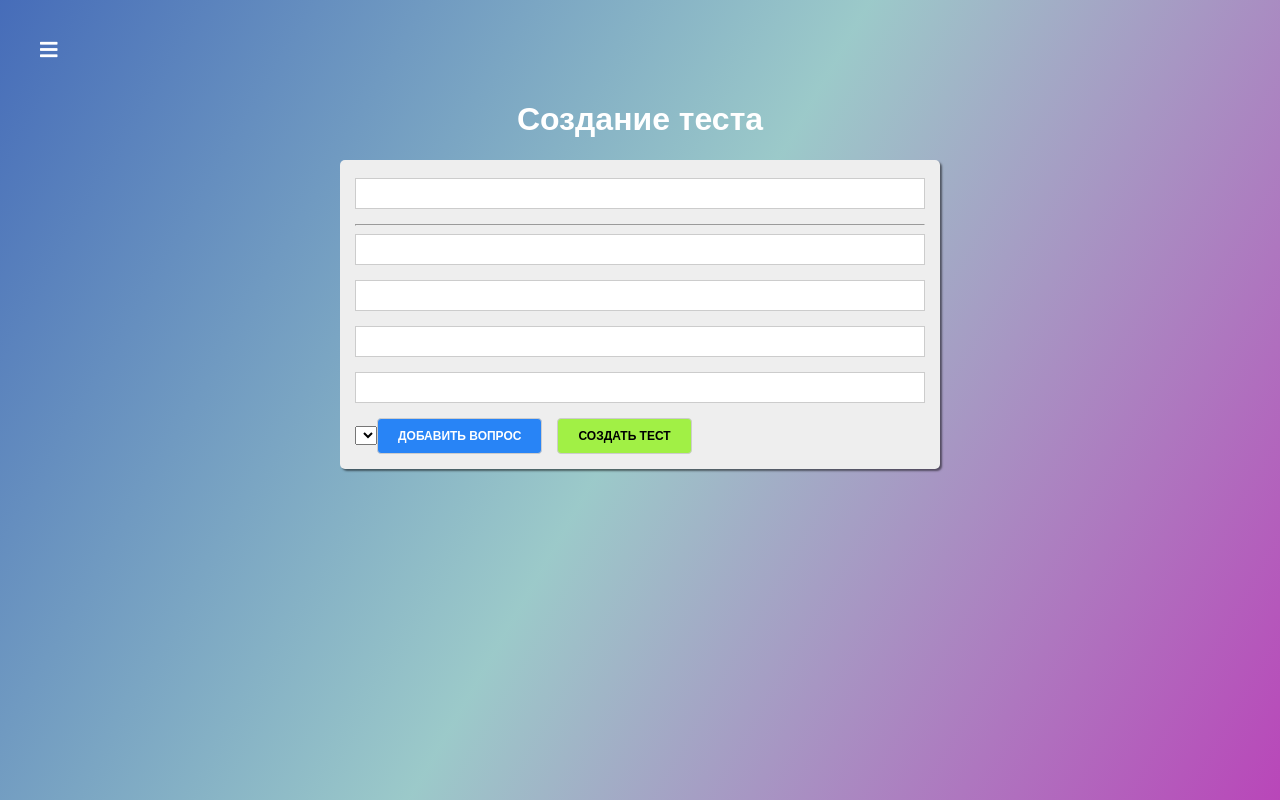
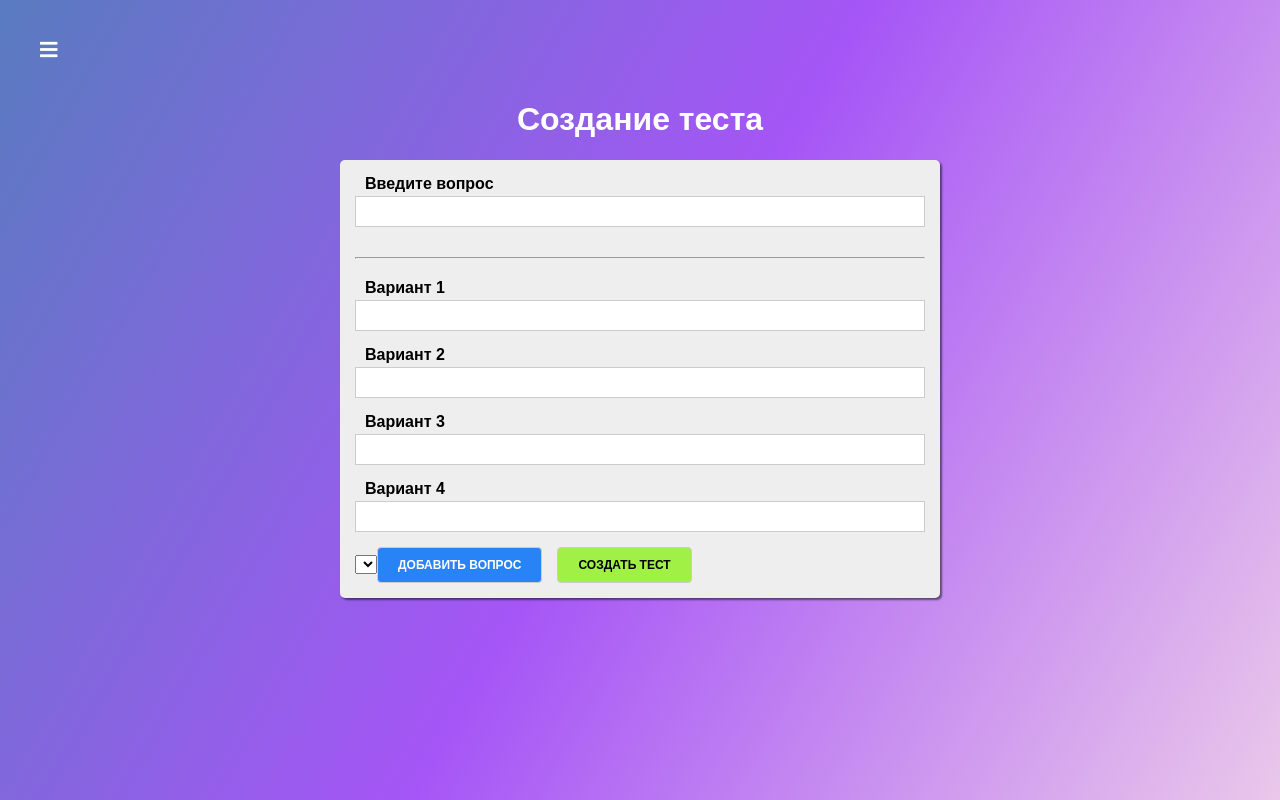
Before and after one commit to Pa-Edem/quiz, a React app: page /quiz-creator in a window 1280 px wide. Built offline with nearby package versions, Linux system fonts and the light colour scheme.

Commit message:
added Inputs and Select

```diff
--- /dev/null
+++ b/src/components/UI/Select/Select.css
@@ -0,0 +1,21 @@
+.Select {
+	margin-bottom: 15px;
+}
+
+.Select label {
+	margin-bottom: 3px;
+	padding: 0 10px;
+	display: block;
+	font-weight: bold;
+}
+
+.Select select {
+	display: block;
+	box-sizing: border-box;
+	border: 1px solid #ccc;
+	margin: 0 0 5px;
+	height: 29px;
+	width: 100%;
+	outline: none;
+	transition: all 0.3s ease-in-out;
+}
--- /dev/null
+++ b/src/components/UI/Select/Select.js
@@ -0,0 +1,22 @@
+import React from 'react';
+import classes from './Select.css';
+
+const Select = props => {
+	const id = `${props.label}-${Math.random()}`;
+	return (
+		<div className={classes.Select}>
+			<label htmlFor={id}>{props.label}</label>
+			<select id={id} value={props.value} onChange={props.onChange}>
+				{props.options.map((option, index) => {
+					return (
+						<option key={option.value + index} value={option.value}>
+							{option.text}
+						</option>
+					);
+				})}
+			</select>
+		</div>
+	);
+};
+
+export default Select;
--- a/src/containers/QuizCreator/QuizCreator.css
+++ b/src/containers/QuizCreator/QuizCreator.css
@@ -6,9 +6,9 @@
 	width: 100%;
 	background-image: linear-gradient(
 		120deg,
-		hsl(220, 45%, 50%) 0%,
-		hsl(180, 30%, 70%) 50%,
-		hsl(300, 45%, 50%) 100%
+		hsl(220, 45%, 55%) 0%,
+		hsl(270, 90%, 65%) 50%,
+		hsl(300, 45%, 85%) 100%
 	);
 }
 
@@ -29,3 +29,7 @@
 	padding: 15px;
 	border-radius: 5px;
 }
+
+.QuizCreator hr {
+	margin: 30px 0 20px 0;
+}
--- a/src/containers/QuizCreator/QuizCreator.js
+++ b/src/containers/QuizCreator/QuizCreator.js
@@ -1,10 +1,48 @@
 import React, { Component } from 'react';
 import classes from './QuizCreator.css';
 
+import { createControl } from '../../form/formFramework';
+
 import Button from '../../components/UI/Button/Button';
 import Input from '../../components/UI/Input/Input';
+import Select from '../../components/UI/Select/Select';
 
+function createOptionControl(number) {
+	return createControl(
+		{
+			label: `Вариант ${number}`,
+			errorMessage: 'Значение не может быть пустым',
+			id: number,
+		},
+		{
+			required: true,
+		}
+	);
+}
+
+function createFormControl() {
+	return {
+		question: createControl(
+			{
+				label: 'Введите вопрос',
+				errorMessage: 'Вопрос не может быть пустым',
+			},
+			{
+				required: true,
+			}
+		),
+		option1: createOptionControl(1),
+		option2: createOptionControl(2),
+		option3: createOptionControl(3),
+		option4: createOptionControl(4),
+	};
+}
 export default class QuizCreator extends Component {
+	state = {
+		quiz: [],
+		formControls: createFormControl(),
+	};
+
 	submitHandler = event => {
 		event.preventDefault();
 	};
@@ -17,6 +55,29 @@ export default class QuizCreator extends Component {
 		console.log('CREATE_TEST');
 	};
 
+	changeHandler = (value, name) => {};
+
+	renderControls() {
+		return Object.keys(this.state.formControls).map((name, index) => {
+			const control = this.state.formControls[name];
+
+			return (
+				<React.Fragment key={name + index}>
+					<Input
+						value={control.value}
+						valid={control.valid}
+						touched={control.touched}
+						label={control.label}
+						errorMessage={control.errorMessage}
+						shouldValidate={!!control.validation}
+						onChange={e => this.changeHandler(e.target.value, name)}
+					/>
+					{index === 0 ? <hr /> : null}
+				</React.Fragment>
+			);
+		});
+	}
+
 	render() {
 		return (
 			<div className={classes.QuizCreator}>
@@ -26,12 +87,8 @@ export default class QuizCreator extends Component {
 					<form
 						className={classes.QuizCreatorForm}
 						onSubmit={this.submitHandler}>
-						<Input />
-						<hr />
-						<Input />
-						<Input />
-						<Input />
-						<Input />
+						{this.renderControls()}
+						{/* TODO доделать вывод селекта */}
 						<select></select>
 
 						<Button type="primary" onClick={this.addQuestionHandler}>
--- /dev/null
+++ b/src/form/formFramework.js
@@ -0,0 +1,9 @@
+export function createControl(config, validation) {
+	return {
+		...config,
+		validation,
+		valid: !validation,
+		touched: false,
+		value: '',
+	};
+}
```
Also changed, not shown: public/index.html (+0 -23 lines).
